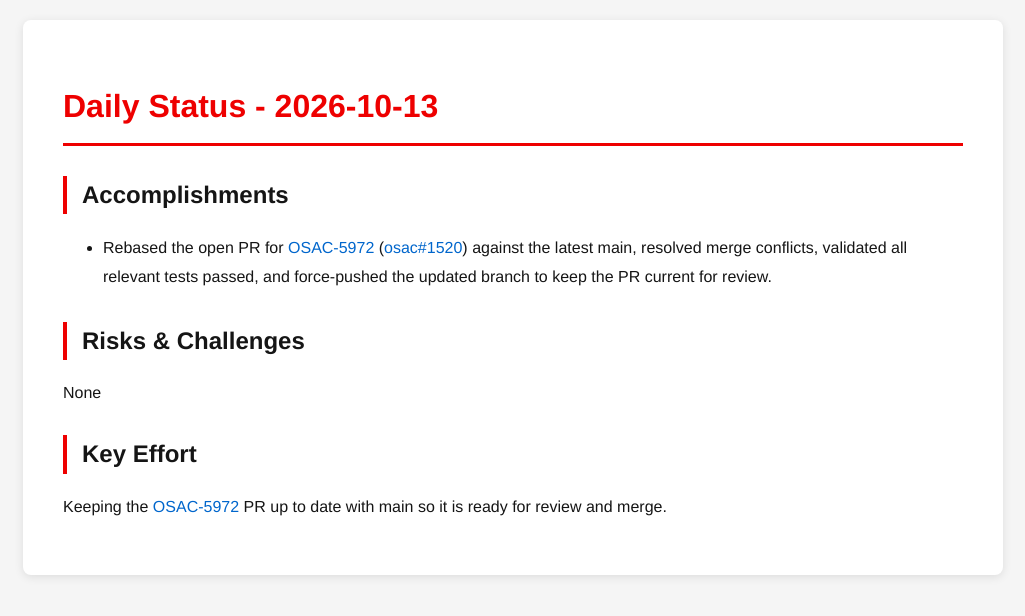
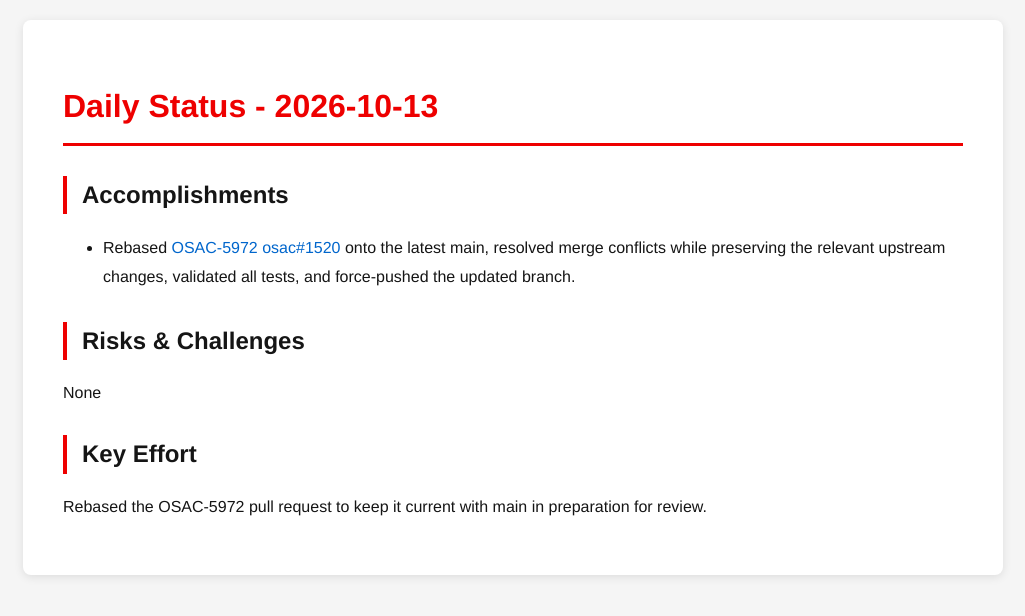
Before and after one commit to tzvatot/daily-status, a Jekyll site: the page built from 2026-10-13.md, in a window 1280 px wide. Shown: the top 616 px of the page, without its empty margins (127-1152 px from the left). Built offline with Jekyll 4.4.1, drawn with Linux system fonts in a browser that asks for light colours.

Commit message:
Daily status update - 2026-10-13

```diff
--- a/2026-10-13.md
+++ b/2026-10-13.md
@@ -7,10 +7,10 @@ date: 2026-10-13
 # Daily Status - 2026-10-13
 
 ## Accomplishments
-- Rebased the open PR for [OSAC-5972](https://redhat.atlassian.net/browse/OSAC-5972) ([osac#1520](https://github.com/osac-project/osac/pull/1520)) against the latest main, resolved merge conflicts, validated all relevant tests passed, and force-pushed the updated branch to keep the PR current for review.
+- Rebased [OSAC-5972](https://redhat.atlassian.net/browse/OSAC-5972) [osac#1520](https://github.com/osac-project/osac/pull/1520) onto the latest main, resolved merge conflicts while preserving the relevant upstream changes, validated all tests, and force-pushed the updated branch.
 
 ## Risks & Challenges
 None
 
 ## Key Effort
-Keeping the [OSAC-5972](https://redhat.atlassian.net/browse/OSAC-5972) PR up to date with main so it is ready for review and merge.
+Rebased the OSAC-5972 pull request to keep it current with main in preparation for review.
```
